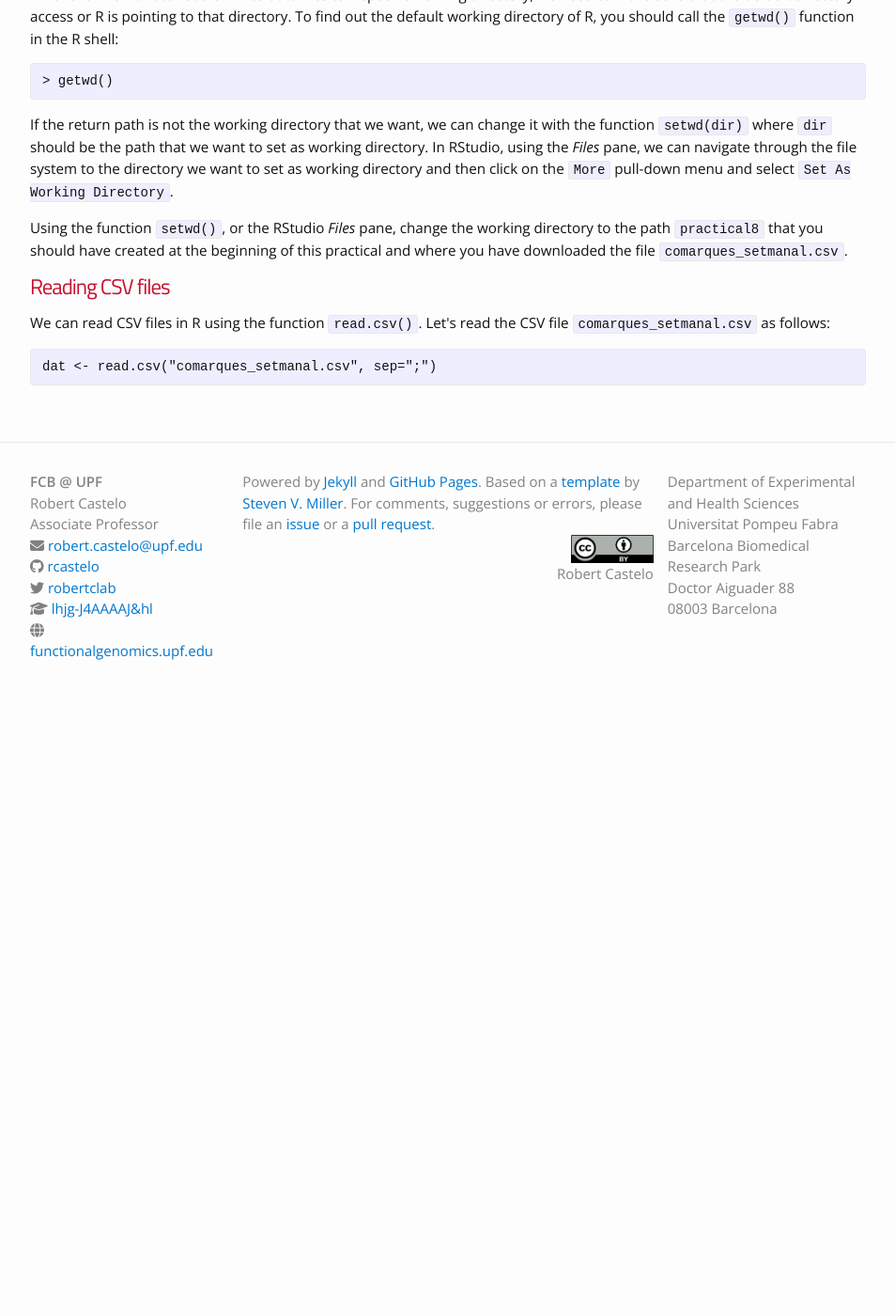
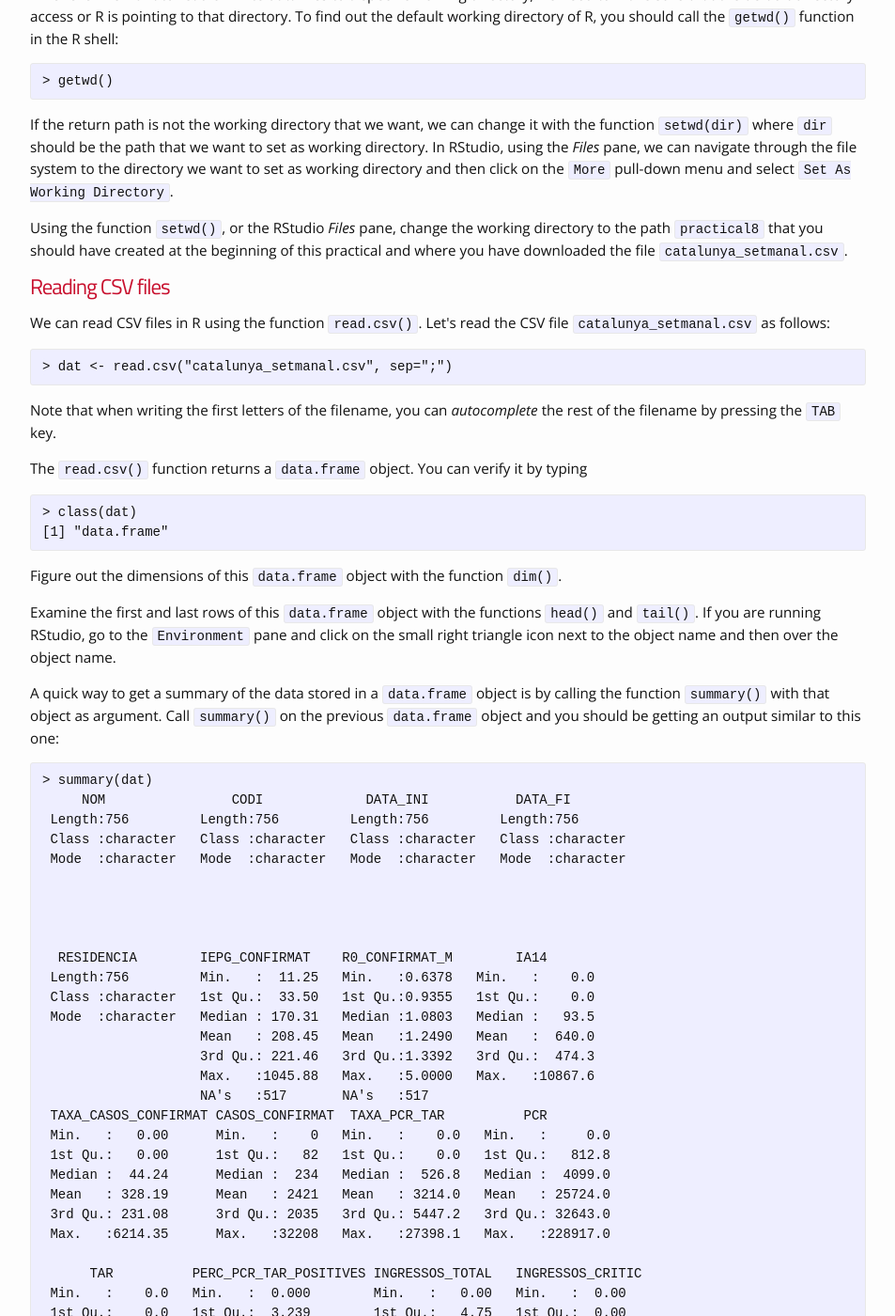
Before and after one commit to funcompbio/funcompbio.github.io, a Jekyll site: the page built from practical8/practical8.md, in a window 1280 px wide and 1400 px high, scrolled down 3749 px. Shown: the whole window at 94% size, without its empty margins (163-1116 px from the left). Built offline with Jekyll 4.4.1, drawn with Linux system fonts in a browser that asks for light colours; nearby versions of some CDN libraries; before the commit the page ends 4513 px from its top, so only the background shows below that; some of the changed text lies outside the part shown.

Commit message:
Updated practical 8.

```diff
--- a/practical8/practical8.html
+++ b/practical8/practical8.html
@@ -14,9 +14,9 @@
 <p>We will download some COVID19 data to illustrate the use of R and RStudio. Please follow the next two steps:</p>
 <ol style="list-style-type: decimal">
 <li>Go to the Catalan Health Departament COVID data portal at <a href="https://dadescovid.cat" class="uri">https://dadescovid.cat</a> and switch the language to &quot;ENGLISH&quot; using the pull-down menu on the top-right corner of the page.</li>
-<li>Follow the downloads link and on the next page click and download the file corresponding to the &quot;7 DAY AGGREGATION&quot; for &quot;COUNTIES&quot; (&quot;COMARQUES&quot; in Catalan). Make sure you know exactly where in your filesystem this file has been downloaded. <strong>Tip:</strong> some browsers automatically download files into a folder called &quot;Downloads&quot; or under a name corresponding to the translation of &quot;Downloads&quot; to the default language of your operating system.</li>
+<li>Follow the downloads link and on the next page click and download the file corresponding to the &quot;7 DAY AGGREGATION&quot; for &quot;CATALUNYA&quot;. Make sure you know exactly where in your filesystem this file has been downloaded. <strong>Tip:</strong> some browsers automatically download files into a folder called &quot;Downloads&quot; or under a name corresponding to the translation of &quot;Downloads&quot; to the default language of your operating system.</li>
 <li>Make a directory in your filesystem, for instance at your <em>home</em> directory, called <code>practical 8</code> and copy in it the downloaded file.</li>
-<li>Since the downloaded file is a ZIP file, uncompress as you did in <a href="/practical1/">practical 1</a> so that you finally have a file called <code>comarques_setmanal.csv</code> in the directory <code>practical8</code>.</li>
+<li>Since the downloaded file is a ZIP file, uncompress as you did in <a href="/practical1/">practical 1</a> so that you finally have a file called <code>catalunya_setmanal.csv</code> in the directory <code>practical8</code>.</li>
 </ol>
 <p>If you are using the UPF <em>myapps</em> cloud to run RStudio, then you need to either use an internet browser in <em>myapps</em> to download the data file directly in the <em>myapps</em> cloud or upload to the <em>myapps</em> cloud the file that you have downloaded in your own computer.</p>
 <h1 id="starting-r-and-rstudio">Starting R and RStudio</h1>
@@ -48,7 +48,7 @@
 <p>If you answer <code>y</code> then R will store all the objects you have created in a hidden file called <code>.RData</code> and next time you start R, all those objects will be automatically loaded. In such a case, R will show you the next message at startup:</p>
 <pre><code>[Previously saved workspace restored]</code></pre>
 <p>In general, there is no reason to save the workspace when you quit R, so you should always answer <code>n</code> to that question. The answer <code>c</code> <em>cancels</em> the quitting instruction. In RStudio you can also quit R and RStudio by either closing the application window or through the <code>Quit</code> option in the <em>File</em> or <em>RStudio</em> top-level menu.</p>
-<h1 id="r-as-calculator">R as calculator</h1>
+<h1 id="r-as-a-calculator">R as a calculator</h1>
 <p>The R shell can be directly used as a calculator, type the following instructions and figure out what the operators do:</p>
 <pre><code>&gt; 1+1
 &gt; 5-4
@@ -70,7 +70,57 @@
 <p>Whenever we want to read or write data files to a specific working directory, we need to make sure that the default directory access or R is pointing to that directory. To find out the default working directory of R, you should call the <code>getwd()</code> function in the R shell:</p>
 <pre><code>&gt; getwd()</code></pre>
 <p>If the return path is not the working directory that we want, we can change it with the function <code>setwd(dir)</code> where <code>dir</code> should be the path that we want to set as working directory. In RStudio, using the <em>Files</em> pane, we can navigate through the file system to the directory we want to set as working directory and then click on the <code>More</code> pull-down menu and select <code>Set As Working Directory</code>.</p>
-<p>Using the function <code>setwd()</code>, or the RStudio <em>Files</em> pane, change the working directory to the path <code>practical8</code> that you should have created at the beginning of this practical and where you have downloaded the file <code>comarques_setmanal.csv</code>.</p>
+<p>Using the function <code>setwd()</code>, or the RStudio <em>Files</em> pane, change the working directory to the path <code>practical8</code> that you should have created at the beginning of this practical and where you have downloaded the file <code>catalunya_setmanal.csv</code>.</p>
 <h1 id="reading-csv-files">Reading CSV files</h1>
-<p>We can read CSV files in R using the function <code>read.csv()</code>. Let's read the CSV file <code>comarques_setmanal.csv</code> as follows:</p>
-<pre><code>dat &lt;- read.csv(&quot;comarques_setmanal.csv&quot;, sep=&quot;;&quot;)</code></pre>
+<p>We can read CSV files in R using the function <code>read.csv()</code>. Let's read the CSV file <code>catalunya_setmanal.csv</code> as follows:</p>
+<pre><code>&gt; dat &lt;- read.csv(&quot;catalunya_setmanal.csv&quot;, sep=&quot;;&quot;)</code></pre>
+<p>Note that when writing the first letters of the filename, you can <em>autocomplete</em> the rest of the filename by pressing the <code>TAB</code> key.</p>
+<p>The <code>read.csv()</code> function returns a <code>data.frame</code> object. You can verify it by typing</p>
+<pre><code>&gt; class(dat)
+[1] &quot;data.frame&quot;</code></pre>
+<p>Figure out the dimensions of this <code>data.frame</code> object with the function <code>dim()</code>.</p>
+<p>Examine the first and last rows of this <code>data.frame</code> object with the functions <code>head()</code> and <code>tail()</code>. If you are running RStudio, go to the <code>Environment</code> pane and click on the small right triangle icon next to the object name and then over the object name.</p>
+<p>A quick way to get a summary of the data stored in a <code>data.frame</code> object is by calling the function <code>summary()</code> with that object as argument. Call <code>summary()</code> on the previous <code>data.frame</code> object and you should be getting an output similar to this one:</p>
+<pre><code>&gt; summary(dat)
+     NOM                CODI             DATA_INI           DATA_FI
+ Length:756         Length:756         Length:756         Length:756
+ Class :character   Class :character   Class :character   Class :character
+ Mode  :character   Mode  :character   Mode  :character   Mode  :character
+
+
+
+
+  RESIDENCIA        IEPG_CONFIRMAT    R0_CONFIRMAT_M        IA14
+ Length:756         Min.   :  11.25   Min.   :0.6378   Min.   :    0.0
+ Class :character   1st Qu.:  33.50   1st Qu.:0.9355   1st Qu.:    0.0
+ Mode  :character   Median : 170.31   Median :1.0803   Median :   93.5
+                    Mean   : 208.45   Mean   :1.2490   Mean   :  640.0
+                    3rd Qu.: 221.46   3rd Qu.:1.3392   3rd Qu.:  474.3
+                    Max.   :1045.88   Max.   :5.0000   Max.   :10867.6
+                    NA&#39;s   :517       NA&#39;s   :517
+ TAXA_CASOS_CONFIRMAT CASOS_CONFIRMAT  TAXA_PCR_TAR          PCR
+ Min.   :   0.00      Min.   :    0   Min.   :    0.0   Min.   :     0.0
+ 1st Qu.:   0.00      1st Qu.:   82   1st Qu.:    0.0   1st Qu.:   812.8
+ Median :  44.24      Median :  234   Median :  526.8   Median :  4099.0
+ Mean   : 328.19      Mean   : 2421   Mean   : 3214.0   Mean   : 25724.0
+ 3rd Qu.: 231.08      3rd Qu.: 2035   3rd Qu.: 5447.2   3rd Qu.: 32643.0
+ Max.   :6214.35      Max.   :32208   Max.   :27398.1   Max.   :228917.0
+
+      TAR          PERC_PCR_TAR_POSITIVES INGRESSOS_TOTAL   INGRESSOS_CRITIC
+ Min.   :    0.0   Min.   :  0.000        Min.   :   0.00   Min.   :  0.00
+ 1st Qu.:    0.0   1st Qu.:  3.239        1st Qu.:   4.75   1st Qu.:  0.00
+ Median :    0.0   Median :  6.247        Median :  38.00   Median :  2.00
+ Mean   :  825.3   Mean   :  9.904        Mean   : 156.18   Mean   : 23.41
+ 3rd Qu.:    0.0   3rd Qu.:  9.176        3rd Qu.: 124.25   3rd Qu.: 19.00
+ Max.   :61154.0   Max.   :100.000        Max.   :1866.00   Max.   :357.00
+
+     EXITUS
+ Min.   :   0.00
+ 1st Qu.:   1.00
+ Median :  24.00
+ Mean   : 134.32
+ 3rd Qu.:  66.25
+ Max.   :1637.00  </code></pre>
+<h1 id="subsetting-the-rows-of-a-data-frame">Subsetting the rows of a data frame</h1>
+<p>Using the previously loaded <code>data.frame</code> object, build a vector of logical values (a so-called <em>logical mask</em>) in one-to-one correspondence with the rows, where a position in the vector is <code>TRUE</code> if the corresponding row contains data belonging to the general population, i.e., excluding geriatric residences. Take into account that the comparison operators in R are <code>==</code> for equality, <code>!=</code> for inequality, <code>&gt;</code> for larger than, <code>&lt;</code> for smaller than, <code>&gt;=</code> for larger or equal than and <code>&lt;=</code> for smaller or equal than`.</p>
+<p>Using that logical mask, obtain a new <code>data.frame</code> object that includes only data rows from the general population. Verify that the number of rows in the new object matches the sum of <code>TRUE</code> values in the logical mask.</p>
```
